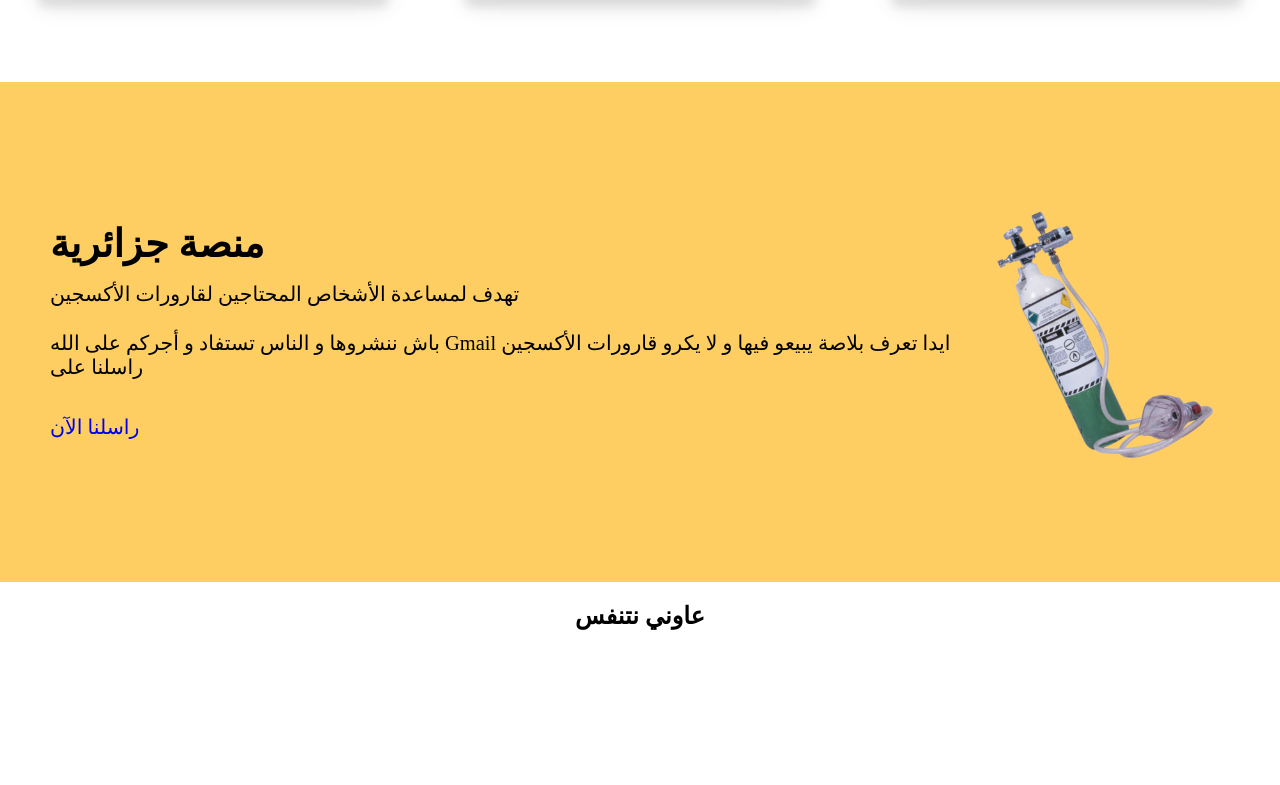
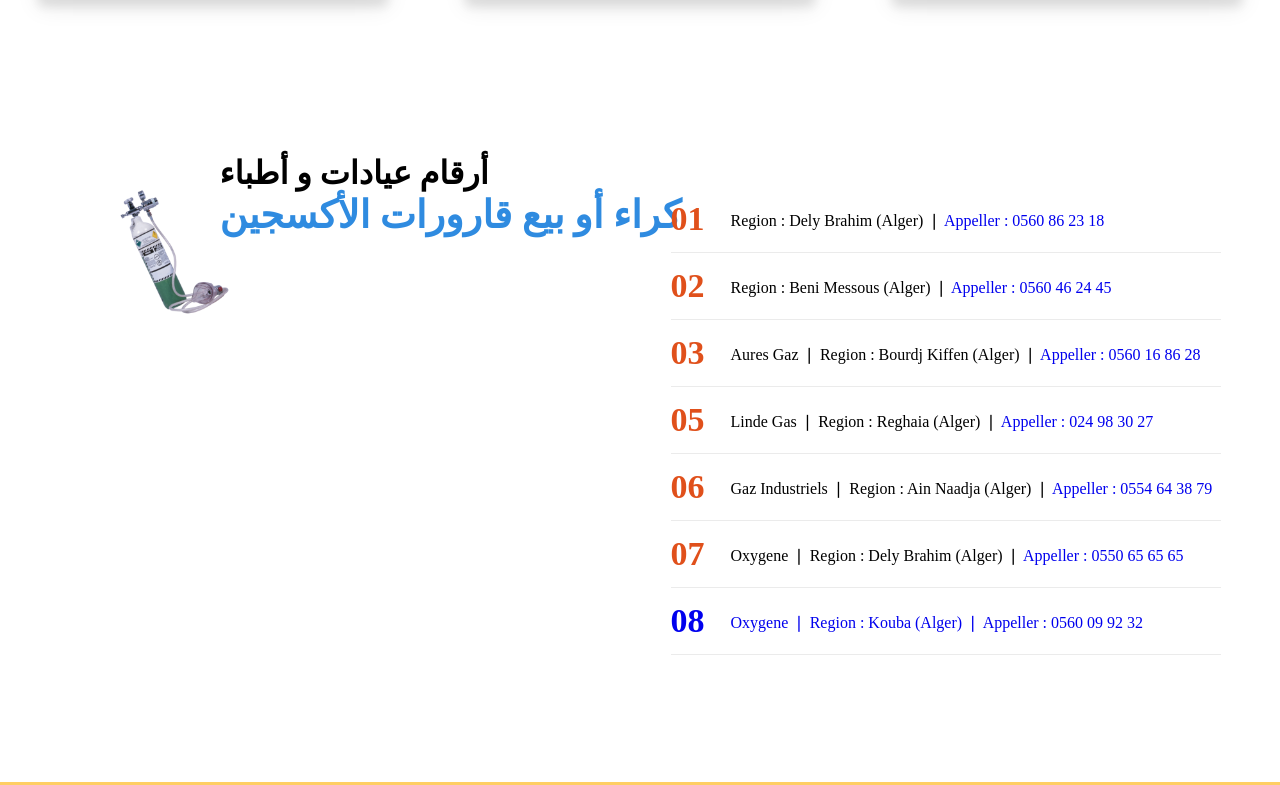
Before and after one commit to younesbachouche/3awenni.netnafes, a plain HTML site: page index.html in a window 1280 px wide. Shown: the part 1339-2124 px from the top of the page. Before the commit the page ends 2041 px from the top, so only its background shows below. Drawn offline with nearby package versions, Linux system fonts and the light colour scheme; a small style sheet from the web is missing.

Commit message:
Update index.html

```diff
--- a/index.html
+++ b/index.html
@@ -85,7 +85,48 @@
             </div>
         </div>
 
+		 <!-- ABOUT SECTION -->
 
+        <div class="about">
+            <div class="aboutText" data-aos="fade-up" data-aos-duration="1000">
+                <h1>أرقام عيادات و أطباء <br> <span style="color:#2f8be0;font-size:3vw">كراء أو بيع قارورات الأكسجين </span> </h1>
+                <img src="img/oxygentank.png" alt="">
+            </div>
+            <div class="aboutList" data-aos="fade-left" data-aos-duration="1000">
+                <ol>
+                    <li>
+                        <span>01</span>
+                         <p>Region : Dely Brahim (Alger) ❘       <a href="tel:0560862318">Appeller : 0560 86 23 18</a> </p>
+                    </li>
+                    <li>
+                        <span>02</span>
+                         <p>Region : Beni Messous (Alger) ❘       <a href="tel:0560462445">Appeller : 0560 46 24 45</a></p>
+                    </li>
+                    <li>
+                        <span>03</span>
+                         <p>Aures Gaz ❘ Region : Bourdj Kiffen (Alger) ❘       <a href="tel:0560168628">Appeller : 0560 16 86 28</a></p>
+                    </li>
+                    <li>
+                        <span>05</span>
+                         <p>Linde Gas ❘ Region : Reghaia (Alger) ❘       <a href="tel:024983027">Appeller : 024 98 30 27</a></p>
+                    </li>
+					 <li>
+                        <span>06</span>
+                         <p>Gaz Industriels ❘ Region : Ain Naadja (Alger) ❘       <a href="tel:0554643879">Appeller : 0554 64 38 79</a></p>
+                    </li>
+					 <li>
+                        <span>07</span>
+                         <p>Oxygene ❘ Region : Dely Brahim (Alger) ❘       <a href="tel:0550656565">Appeller : 0550 65 65 65</p>
+                    </li>
+					 <li>
+                        <span>08</span>
+                         <p>Oxygene ❘ Region : Kouba (Alger) ❘       <a href="tel:0560099232">Appeller : 0560 09 92 32</a></p>
+                    </li>
+
+
+                </ol>
+            </div>
+        </div>
 
 
         <!-- BANNER AND FOOTER -->
```
